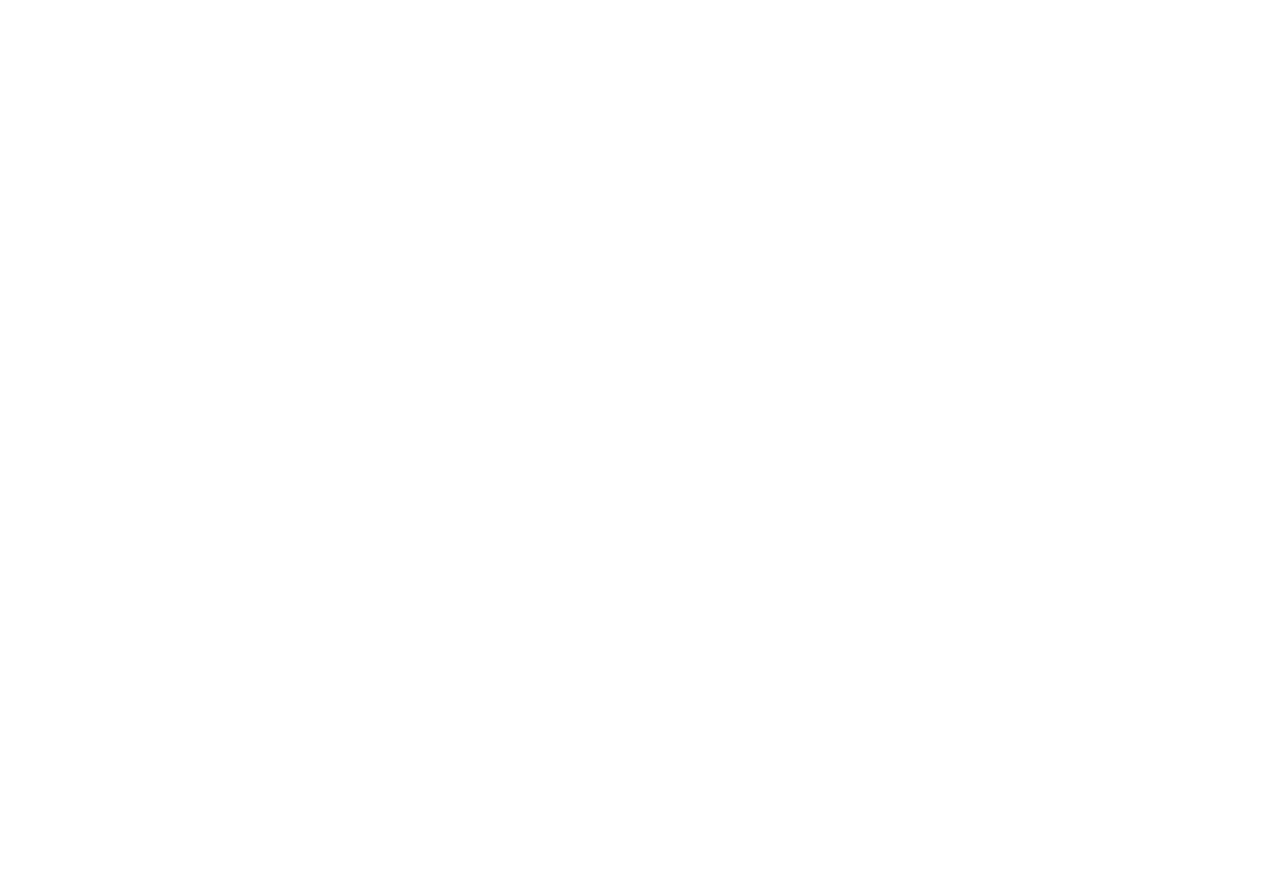
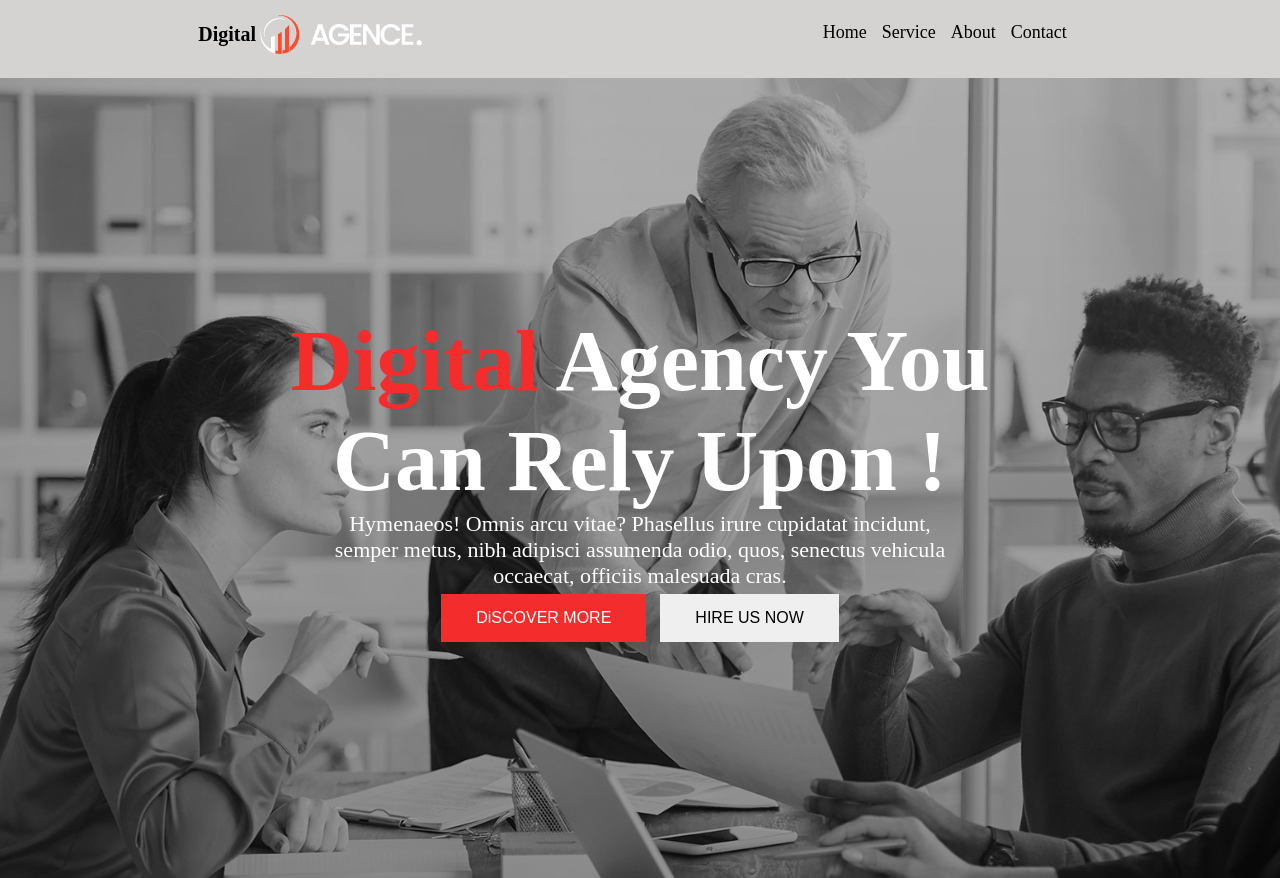
Before and after one commit to zalish-shawon/digital-agency, a plain HTML site: page index.html in a window 1280 px wide. Before the commit the page ends 800 px from the top, so only its background shows below. Drawn offline with Linux system fonts and the light colour scheme.

Commit message:
nav and banner added

```diff
--- a/index.html
+++ b/index.html
@@ -1,11 +1,48 @@
 <!DOCTYPE html>
 <html lang="en">
+
 <head>
     <meta charset="UTF-8">
     <meta name="viewport" content="width=device-width, initial-scale=1.0">
+    <link rel="stylesheet" href="styles/styles.css">
     <title>Digital Agency</title>
 </head>
+
 <body>
+                    <!-- header, navbar and agency logo -->
+    <header>
+        <nav>
+            <div class="main-container">
+                <div class="logo-container">
+                    <h1 class="nav-title">Digital</h1>
+                    <img src="asset/logo/logo.png" alt="">
+                </div>
+                <div class="nav-container">
+                    <li class="nav-list">Home</li>
+                    <li class="nav-list">Service</li>
+                    <li class="nav-list">About</li>
+                    <li class="nav-list">Contact</li>
+                </div>
+            </div>
+        </nav>
+    </header>
+    <main>
+        <div class="banner-container">
+            <div class="banner-elements">
+                <h1 class="banner-heading"><span>Digital</span> Agency You
+                    Can Rely Upon !</h1>
+                    <p class="banner-description">Hymenaeos! Omnis arcu vitae? Phasellus irure cupidatat incidunt, semper metus, nibh adipisci assumenda odio, quos, senectus vehicula occaecat, officiis malesuada cras.</p>
+                    <div class="banner-btn">
+                        <button class="btn-primary">DiSCOVER MORE</button>
+                        <button class="btn-secondary">HIRE US NOW</button>
+                    </div>
+            </div>
 
+        </div>
+    </main>
+    <footer>
+
+    </footer>
 </body>
+
 </html>
--- a/styles/styles.css
+++ b/styles/styles.css
@@ -0,0 +1,79 @@
+*{
+    margin: 0;
+    padding: 0;
+}
+.main-container {
+    background-color:rgba(172, 166, 166, 0.5);
+    padding-bottom: 10px;
+    display: flex;
+    align-items: center;
+    justify-content: space-around;
+}
+.nav-title{
+    font-size: 20px;
+}
+.logo-container{
+    display: flex;
+    align-items: center;
+    justify-content:left;
+}
+.nav-container {
+    display: flex;
+    justify-content: right;
+    text-align: center;
+    list-style: none;
+    margin-bottom: 25px;
+}
+.nav-list {
+    margin-right: 15px;
+    font-size: 18px;
+    margin-top: 22px;
+}
+.banner-container {
+    background-image: url('../asset/image/background.jpg'),linear-gradient(rgba(0,0,0,0.3),rgba(0,0,0,0.4));
+    background-blend-mode: color;
+    background-size: cover;
+    height: 100vh;
+    text-align: center;
+
+}
+.banner-heading{
+    font-size: 86px;
+    font-weight: 900;
+    color: white;
+    width: 55%;
+    margin-left: auto;
+    margin-right: auto;
+}
+.banner-description {
+    font-size: 22px;
+    color: white;
+    margin-bottom: 10px;
+    width: 50%;
+    margin: auto;
+}
+.banner-elements {
+
+    position: absolute;
+    top: 40%;
+    left: 0;
+    right: 0;
+    margin-top: -9px;
+}
+span{
+    color: #F52C2C
+}
+.btn-primary {
+    padding: 15px 35px;
+    font-size: 16px;
+    border: none;
+    margin: 5px;
+    background-color: rgb(245, 44, 44);
+    color: white;
+}
+.btn-secondary {
+    padding: 15px 35px;
+    font-size: 16px;
+    border: none;
+    margin: 5px;
+}
```
